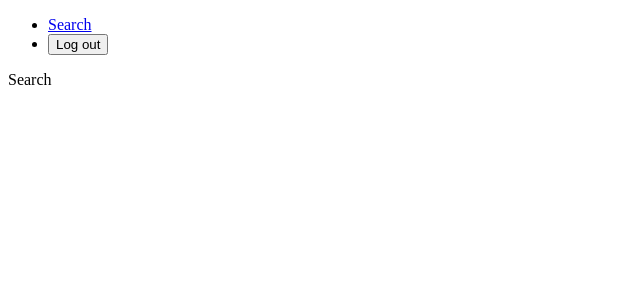
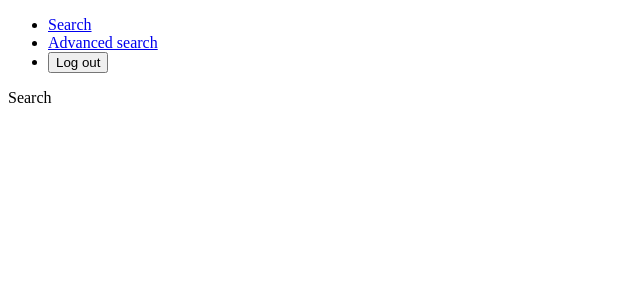
Before and after one commit to vvainio/react-example, a React (Create React App) app: page /login in a window 1280 px wide. Both pictures are taken after a click on the button "Log in". Shown: the top 300 px of the page, without its empty margins (0-640 px from the left). Built offline with nearby package versions, Linux system fonts and the light colour scheme.

Commit message:
Add route for advanced search

```diff
--- a/src/App.jsx
+++ b/src/App.jsx
@@ -8,6 +8,7 @@ import {
 
 import AuthenticatedRoute from './components/AuthenticatedRoute';
 import Header from './components/Header';
+import AdvancedSearchPage from './pages/AdvancedSearchPage';
 import LoginPage from './pages/LoginPage';
 import SearchPage from './pages/SearchPage';
 
@@ -23,6 +24,9 @@ export default function App() {
             <Header />
             <SearchPage />
           </AuthenticatedRoute>
+          <AuthenticatedRoute exact path="/advancedsearch">
+            <AdvancedSearchPage />
+          </AuthenticatedRoute>
           <Route path="*">
             <Redirect to="/" />
           </Route>
--- a/src/components/Header.jsx
+++ b/src/components/Header.jsx
@@ -19,6 +19,9 @@ const Header = () => {
           <Link to="/">Search</Link>
         </li>
         <li>
+          <Link to="/advancedsearch">Advanced search</Link>
+        </li>
+        <li>
           <button type="submit" onClick={invalidateSession}>Log out</button>
         </li>
       </ul>
--- /dev/null
+++ b/src/pages/AdvancedSearchPage.jsx
@@ -0,0 +1,9 @@
+import React from 'react';
+
+const AdvancedSearchPage = () => (
+  <div>
+    Advanced search
+  </div>
+);
+
+export default AdvancedSearchPage;
```
